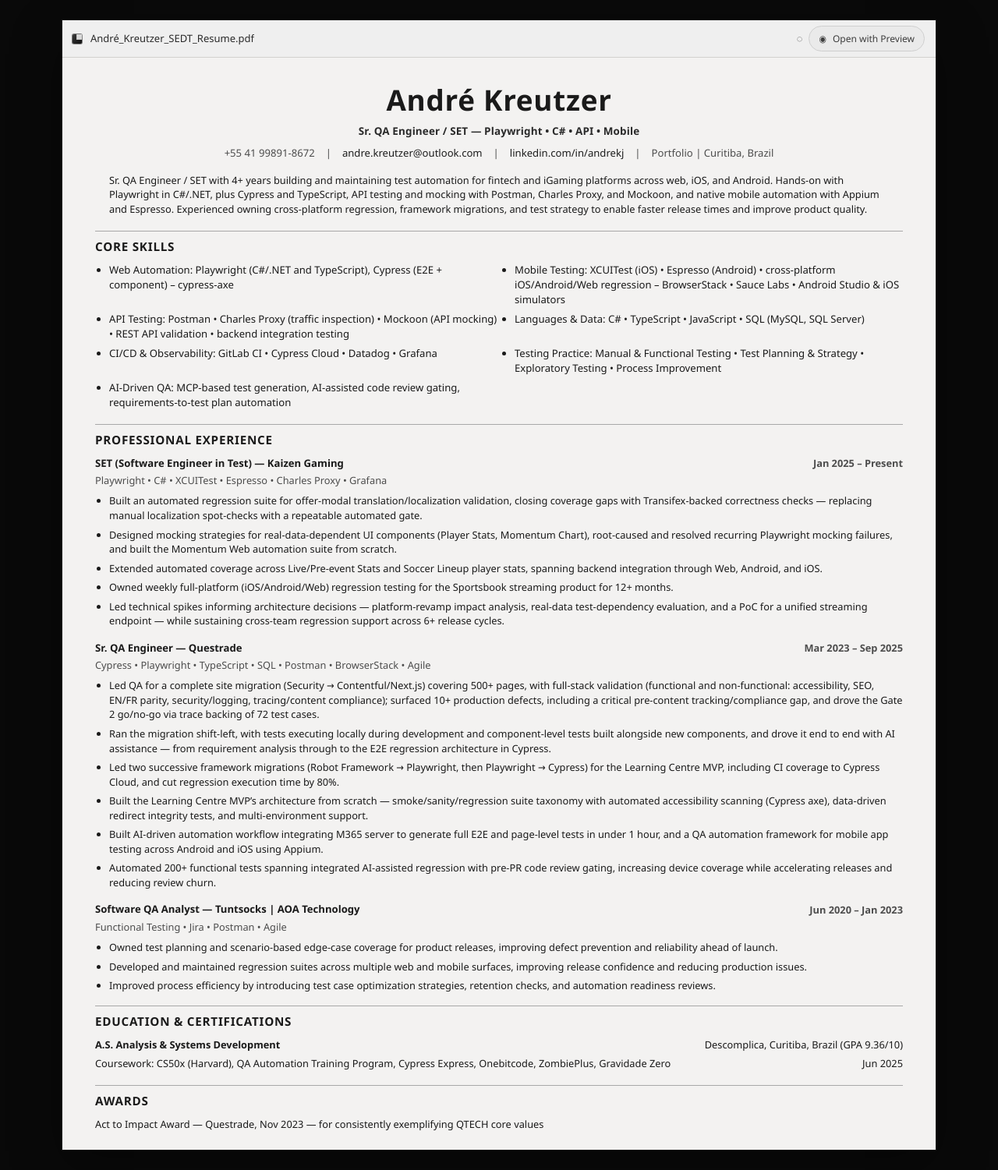
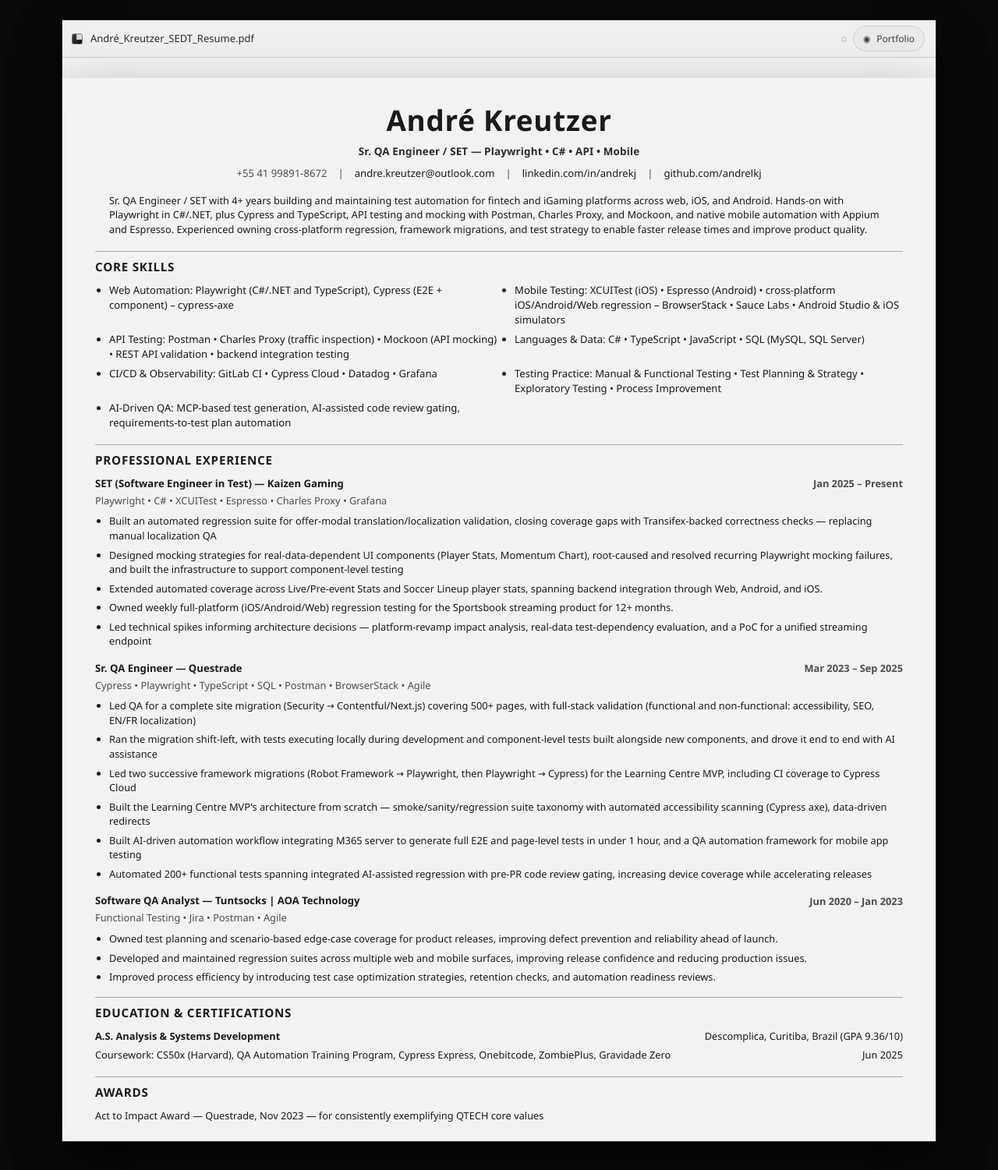
Before and after one commit to andrelkj/andrekj.github.io, a Jekyll site: the page built from index.html, in a window 1280 px wide. Shown: the whole page at 78% size. Built offline with Jekyll 4.4.1, drawn with Linux system fonts in a browser that asks for light colours.

Commit message:
Update resume with Jekyll front matter and add GitHub link

```diff
--- a/index.html
+++ b/index.html
@@ -147,6 +151,10 @@
         text-decoration: none;
       }
 
+      .contact a:hover {
+        text-decoration: underline;
+      }
+
       .summary {
         margin: 0 auto 10px;
         max-width: 1000px;
@@ -272,7 +280,7 @@
         </div>
         <div class="preview-right">
           <span aria-hidden="true">◌</span>
-          <span class="mini-btn"><span class="eye">◉</span> Open with Preview</span>
+          <span class="mini-btn"><span class="eye">◉</span> Portfolio</span>
         </div>
       </div>
 
@@ -287,7 +295,7 @@
             <span>|</span>
             <a href="https://www.linkedin.com/in/andrekj" target="_blank" rel="noreferrer">linkedin.com/in/andrekj</a>
             <span>|</span>
-            <span>Portfolio | Curitiba, Brazil</span>
+            <a href="https://github.com/andrelkj" target="_blank" rel="noreferrer">github.com/andrelkj</a>
           </div>
         </header>
 
@@ -322,11 +330,11 @@
               </div>
               <div class="job-subtitle">Playwright • C# • XCUITest • Espresso • Charles Proxy • Grafana</div>
               <ul class="job-bullets">
-                <li>Built an automated regression suite for offer-modal translation/localization validation, closing coverage gaps with Transifex-backed correctness checks — replacing manual localization spot-checks with a repeatable automated gate.</li>
-                <li>Designed mocking strategies for real-data-dependent UI components (Player Stats, Momentum Chart), root-caused and resolved recurring Playwright mocking failures, and built the Momentum Web automation suite from scratch.</li>
+                <li>Built an automated regression suite for offer-modal translation/localization validation, closing coverage gaps with Transifex-backed correctness checks — replacing manual localization QA</li>
+                <li>Designed mocking strategies for real-data-dependent UI components (Player Stats, Momentum Chart), root-caused and resolved recurring Playwright mocking failures, and built the infrastructure to support component-level testing</li>
                 <li>Extended automated coverage across Live/Pre-event Stats and Soccer Lineup player stats, spanning backend integration through Web, Android, and iOS.</li>
                 <li>Owned weekly full-platform (iOS/Android/Web) regression testing for the Sportsbook streaming product for 12+ months.</li>
-                <li>Led technical spikes informing architecture decisions — platform-revamp impact analysis, real-data test-dependency evaluation, and a PoC for a unified streaming endpoint — while sustaining cross-team regression support across 6+ release cycles.</li>
+                <li>Led technical spikes informing architecture decisions — platform-revamp impact analysis, real-data test-dependency evaluation, and a PoC for a unified streaming endpoint</li>
               </ul>
             </div>
 
@@ -337,12 +345,12 @@
               </div>
               <div class="job-subtitle">Cypress • Playwright • TypeScript • SQL • Postman • BrowserStack • Agile</div>
               <ul class="job-bullets">
-                <li>Led QA for a complete site migration (Security → Contentful/Next.js) covering 500+ pages, with full-stack validation (functional and non-functional: accessibility, SEO, EN/FR parity, security/logging, tracing/content compliance); surfaced 10+ production defects, including a critical pre-content tracking/compliance gap, and drove the Gate 2 go/no-go via trace backing of 72 test cases.</li>
-                <li>Ran the migration shift-left, with tests executing locally during development and component-level tests built alongside new components, and drove it end to end with AI assistance — from requirement analysis through to the E2E regression architecture in Cypress.</li>
-                <li>Led two successive framework migrations (Robot Framework → Playwright, then Playwright → Cypress) for the Learning Centre MVP, including CI coverage to Cypress Cloud, and cut regression execution time by 80%.</li>
-                <li>Built the Learning Centre MVP’s architecture from scratch — smoke/sanity/regression suite taxonomy with automated accessibility scanning (Cypress axe), data-driven redirect integrity tests, and multi-environment support.</li>
-                <li>Built AI-driven automation workflow integrating M365 server to generate full E2E and page-level tests in under 1 hour, and a QA automation framework for mobile app testing across Android and iOS using Appium.</li>
-                <li>Automated 200+ functional tests spanning integrated AI-assisted regression with pre-PR code review gating, increasing device coverage while accelerating releases and reducing review churn.</li>
+                <li>Led QA for a complete site migration (Security → Contentful/Next.js) covering 500+ pages, with full-stack validation (functional and non-functional: accessibility, SEO, EN/FR localization)</li>
+                <li>Ran the migration shift-left, with tests executing locally during development and component-level tests built alongside new components, and drove it end to end with AI assistance</li>
+                <li>Led two successive framework migrations (Robot Framework → Playwright, then Playwright → Cypress) for the Learning Centre MVP, including CI coverage to Cypress Cloud</li>
+                <li>Built the Learning Centre MVP's architecture from scratch — smoke/sanity/regression suite taxonomy with automated accessibility scanning (Cypress axe), data-driven redirects</li>
+                <li>Built AI-driven automation workflow integrating M365 server to generate full E2E and page-level tests in under 1 hour, and a QA automation framework for mobile app testing</li>
+                <li>Automated 200+ functional tests spanning integrated AI-assisted regression with pre-PR code review gating, increasing device coverage while accelerating releases</li>
               </ul>
             </div>
 
```
Also changed, not shown: other parts of index.html (+4 -0 lines).
